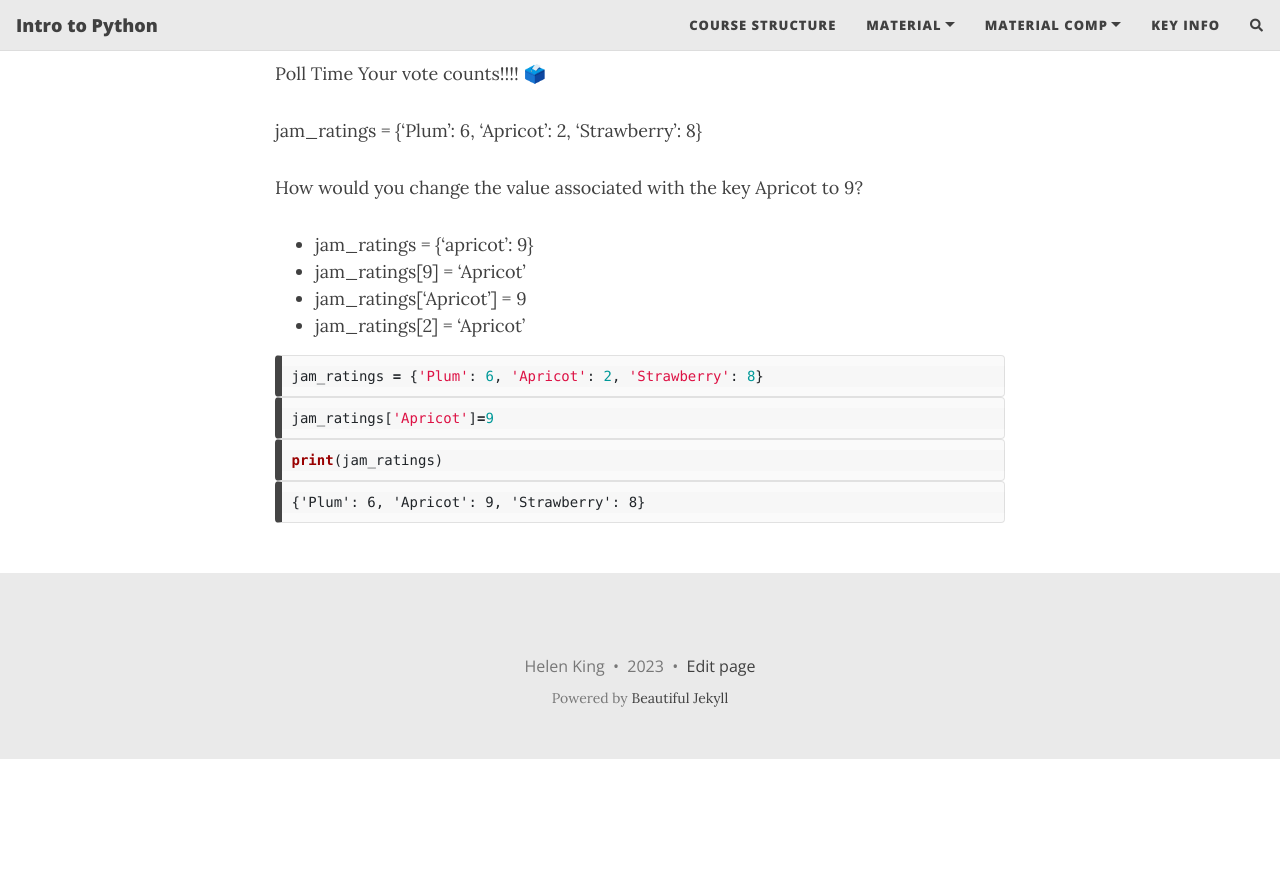
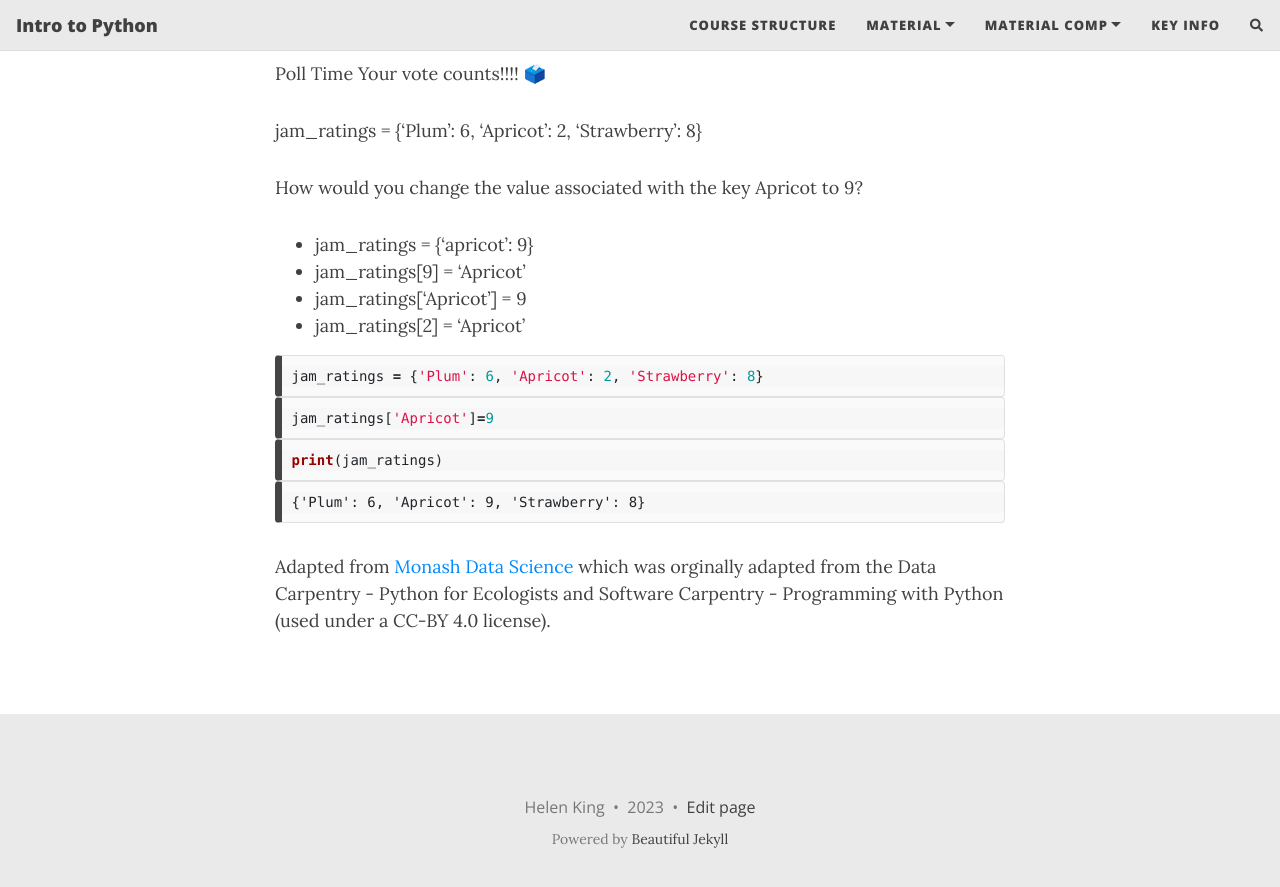
Before and after one commit to theheking/intro-to-python, a Jekyll site: the page built from practical_overview/1_Python_The_Basics_Filled.md, in a window 1280 px wide and 900 px high, scrolled down 13444 px. Shown: the top 887 px of the window. Built offline with Jekyll 4.4.1, drawn with Linux system fonts in a browser that asks for light colours; nearby versions of some CDN libraries; our own code applies the rules of GitHub Pages for plain Markdown files; comment, search, counter and statistics services are not loaded; before the commit the page ends 14203 px from its top, so only the background shows below that.

Commit message:
Update 1_Python_The_Basics_Filled.md

````diff
--- a/practical_overview/1_Python_The_Basics_Filled.md
+++ b/practical_overview/1_Python_The_Basics_Filled.md
@@ -890,3 +890,7 @@
 ```
 
     {'Plum': 6, 'Apricot': 9, 'Strawberry': 8}
+
+
+
+Adapted from [Monash Data Science](https://monashdatafluency.github.io/python-workshop-base/) which was orginally adapted from the Data Carpentry - Python for Ecologists and Software Carpentry - Programming with Python (used under a CC-BY 4.0 license).
````
